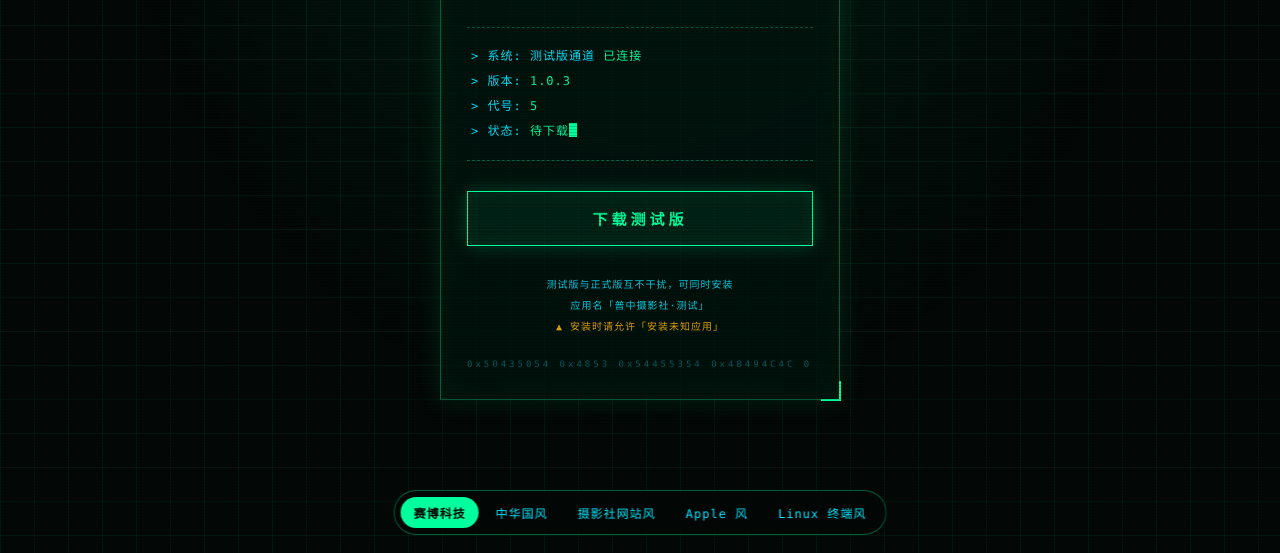
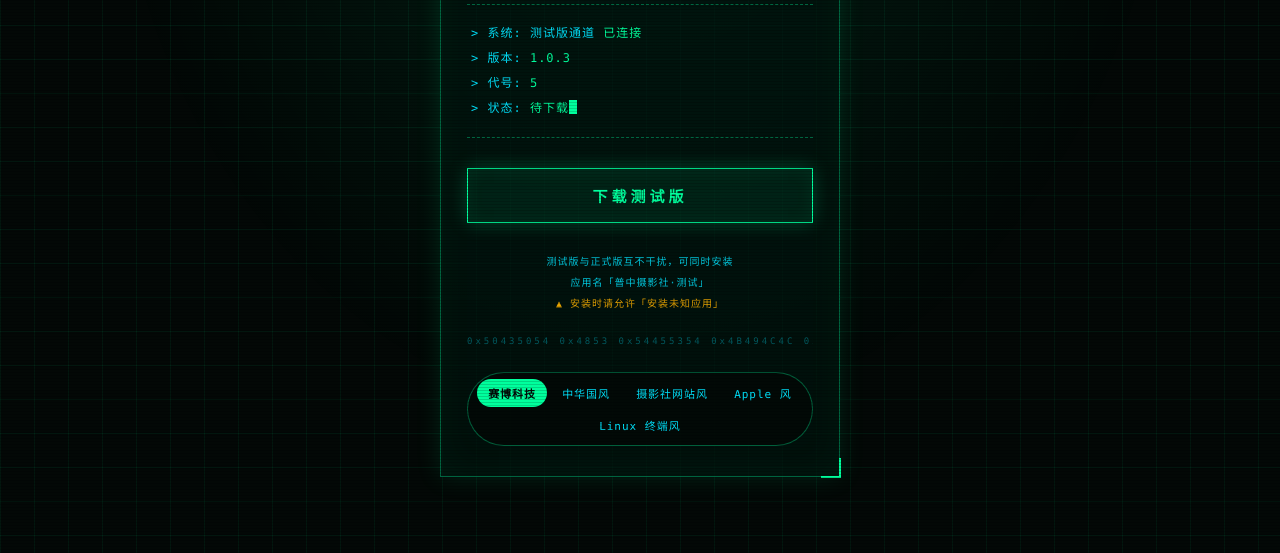
Before and after one commit to KylinLe/pcpths-test, a plain HTML site: page index.html in a window 1280 px wide. Shown: the part 247-800 px from the top of the page. Drawn offline with Linux system fonts and the light colour scheme.

Commit message:
切换器改为嵌入卡片底部，修复手机上悬浮遮挡内容

```diff
--- a/index.html
+++ b/index.html
@@ -75,7 +75,7 @@
     display: flex;
     align-items: center;
     justify-content: center;
-    padding: 34px 18px 88px;
+    padding: 28px 18px;
     background: var(--bg);
     color: var(--ink);
     overflow-x: hidden;
@@ -431,31 +431,24 @@
   }
   .theme-guofeng .hex, .theme-official .hex, .theme-apple .hex, .theme-terminal .hex { display: none; }
 
-  /* ============ 风格切换器 ============ */
+  /* ============ 风格切换器（嵌在卡片底部，不悬浮、不遮挡） ============ */
   .switcher {
-    position: fixed;
-    left: 50%;
-    bottom: 18px;
-    transform: translateX(-50%);
-    z-index: 9;
     display: flex;
     gap: 4px;
     flex-wrap: wrap;
     justify-content: center;
-    max-width: 92vw;
+    margin-top: 26px;
     padding: 6px;
     background: var(--sw-bg);
     border: 1px solid var(--sw-border);
     border-radius: 50px;
-    backdrop-filter: blur(12px);
-    -webkit-backdrop-filter: blur(12px);
     transition: background .25s, border .25s;
   }
   .switcher button {
     font-family: inherit;
-    font-size: 12px;
+    font-size: 11px;
     letter-spacing: 1px;
-    padding: 7px 13px;
+    padding: 6px 11px;
     border: none;
     border-radius: 50px;
     background: transparent;
@@ -510,7 +503,6 @@
     </div>
 
     <div class="hex">0x50435054 0x4853 0x54455354 0x4B494C4C 0x45525357 0x49544348</div>
-  </div>
 
     <div class="switcher" id="switcher">
       <button data-theme="cyber">赛博科技</button>
@@ -518,6 +510,7 @@
       <button data-theme="official">摄影社网站风</button>
       <button data-theme="apple">Apple 风</button>
       <button data-theme="terminal">Linux 终端风</button>
+    </div>
   </div>
 
 <script>
```
Lines whose indentation alone changed are shown as unchanged.
